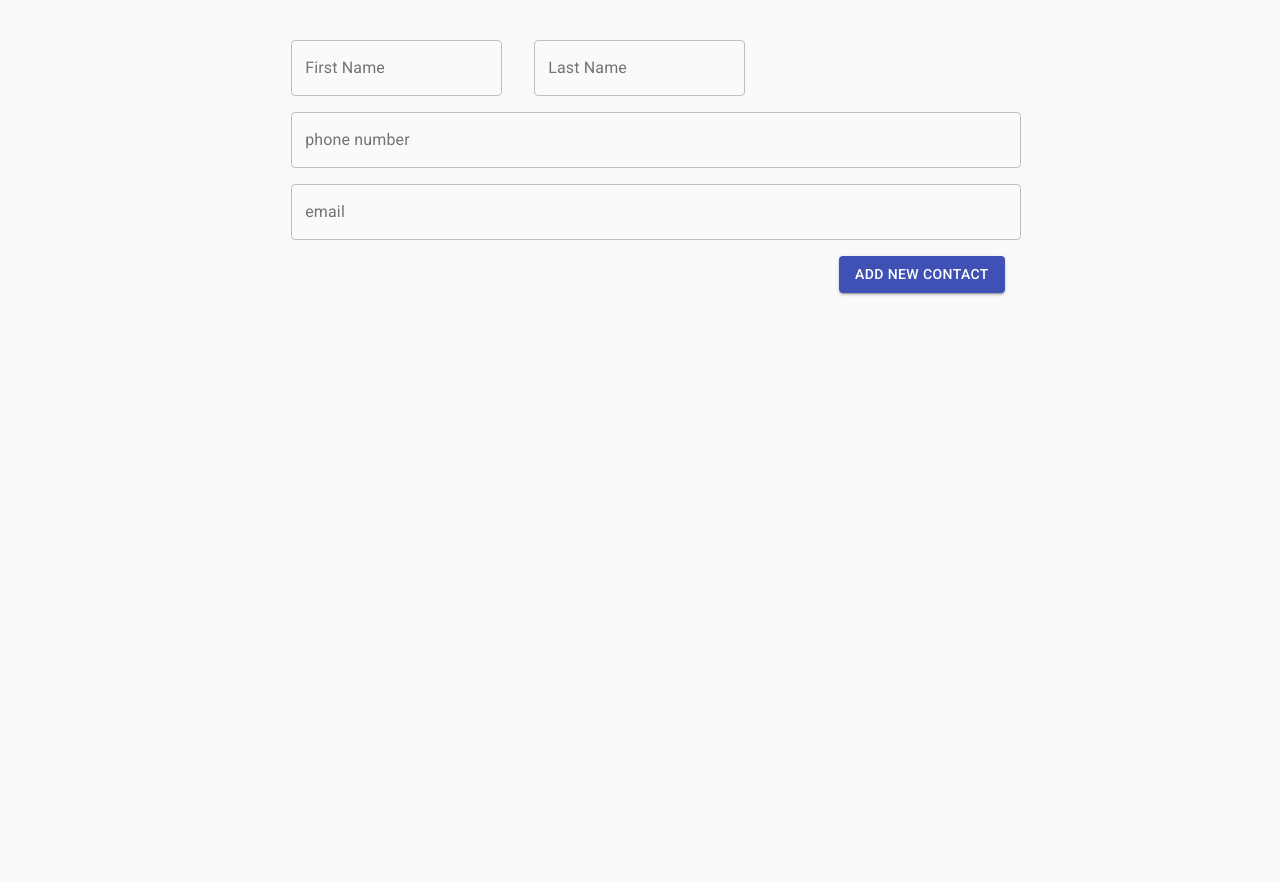
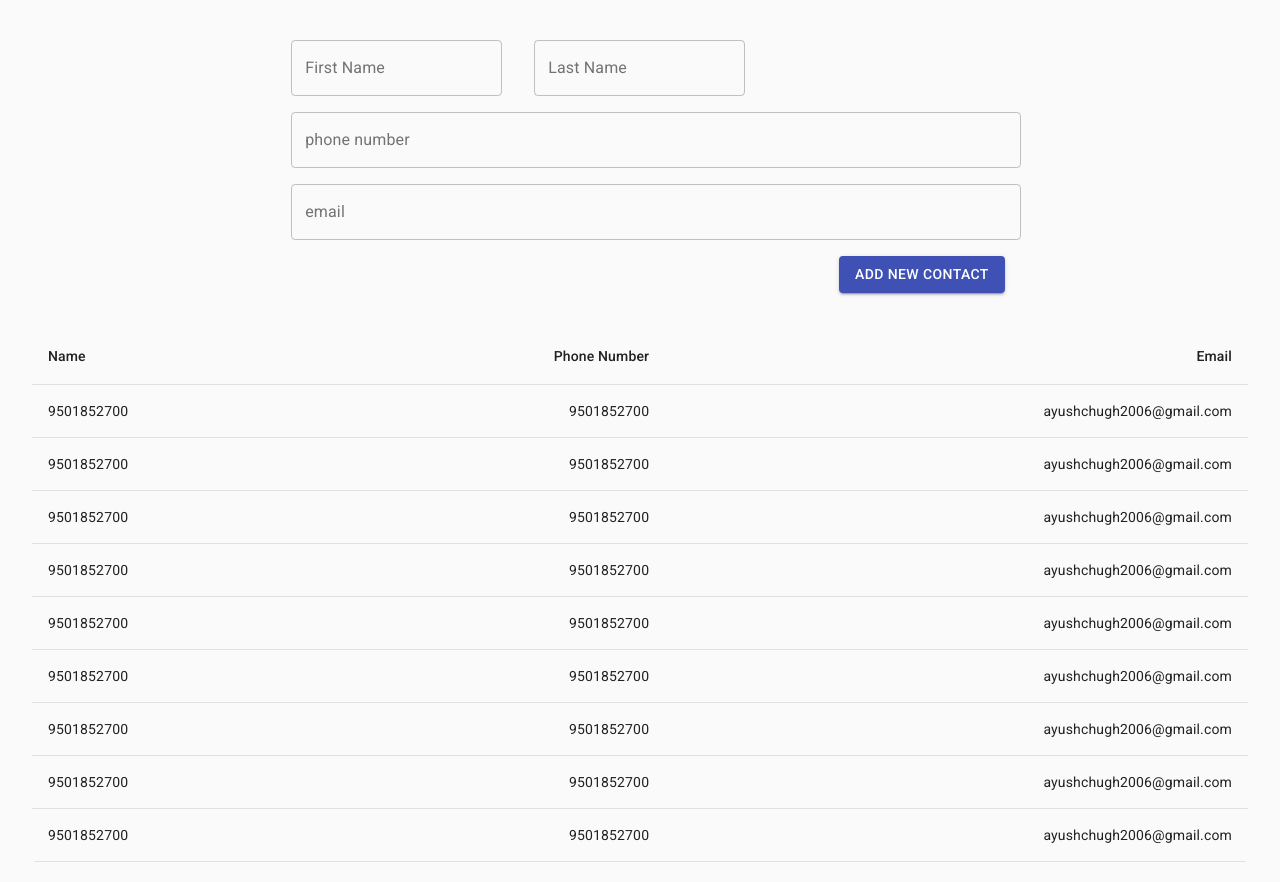
Before and after one commit to aayushchugh/phone-book-client, a React (Create React App) app: page / in a window 1280 px wide. Shown: the top 882 px of the page. Before the commit the page ends 800 px from the top, so only its background shows below. Built offline with nearby package versions, Linux system fonts and the light colour scheme.

Commit message:
added table

```diff
--- a/src/App.jsx
+++ b/src/App.jsx
@@ -2,12 +2,14 @@ import React from 'react';
 import { CssBaseline } from '@material-ui/core';
 
 import Form from './components/Form';
+import List from './components/List';
 
 function App() {
 	return (
 		<>
 			<CssBaseline />
 			<Form />
+			<List />
 		</>
 	);
 }
--- /dev/null
+++ b/src/components/List.jsx
@@ -0,0 +1,66 @@
+import React from 'react';
+import { makeStyles } from '@material-ui/core/styles';
+import {
+	Table,
+	TableBody,
+	TableCell,
+	TableContainer,
+	TableHead,
+	TableRow,
+	Paper,
+} from '@material-ui/core/';
+
+import './List.scss';
+
+const useStyles = makeStyles({
+	table: {
+		minWidth: 650,
+	},
+});
+
+function createData(name, phone, email) {
+	return { name, phone, email };
+}
+
+const rows = [
+	createData('Ayush Chugh', 9501852700, 'ayushchugh2006@gmail.com'),
+	createData('Ayush Chugh', 9501852700, 'ayushchugh2006@gmail.com'),
+	createData('Ayush Chugh', 9501852700, 'ayushchugh2006@gmail.com'),
+	createData('Ayush Chugh', 9501852700, 'ayushchugh2006@gmail.com'),
+	createData('Ayush Chugh', 9501852700, 'ayushchugh2006@gmail.com'),
+	createData('Ayush Chugh', 9501852700, 'ayushchugh2006@gmail.com'),
+	createData('Ayush Chugh', 9501852700, 'ayushchugh2006@gmail.com'),
+	createData('Ayush Chugh', 9501852700, 'ayushchugh2006@gmail.com'),
+	createData('Ayush Chugh', 9501852700, 'ayushchugh2006@gmail.com'),
+];
+
+function List() {
+	const classes = useStyles();
+
+	return (
+		<TableContainer className='table' component={Paper}>
+			<Table className={classes.table} aria-label='simple table'>
+				<TableHead>
+					<TableRow>
+						<TableCell>Name</TableCell>
+						<TableCell align='right'>Phone Number</TableCell>
+						<TableCell align='right'>Email</TableCell>
+					</TableRow>
+				</TableHead>
+				<TableBody>
+					{rows.map(row => (
+						<TableRow key={row.name}>
+							<TableCell component='th' scope='row'>
+								{row.phone}
+							</TableCell>
+							<TableCell align='right'>{row.phone}</TableCell>
+							<TableCell align='right'>{row.email}</TableCell>
+						</TableRow>
+					))}
+				</TableBody>
+			</Table>
+		</TableContainer>
+	);
+}
+
+export default List;
--- /dev/null
+++ b/src/components/List.scss
@@ -0,0 +1,5 @@
+.table {
+	margin-top: 5rem;
+	background-color: #fafafa !important;
+   box-shadow: none !important;
+}
```
